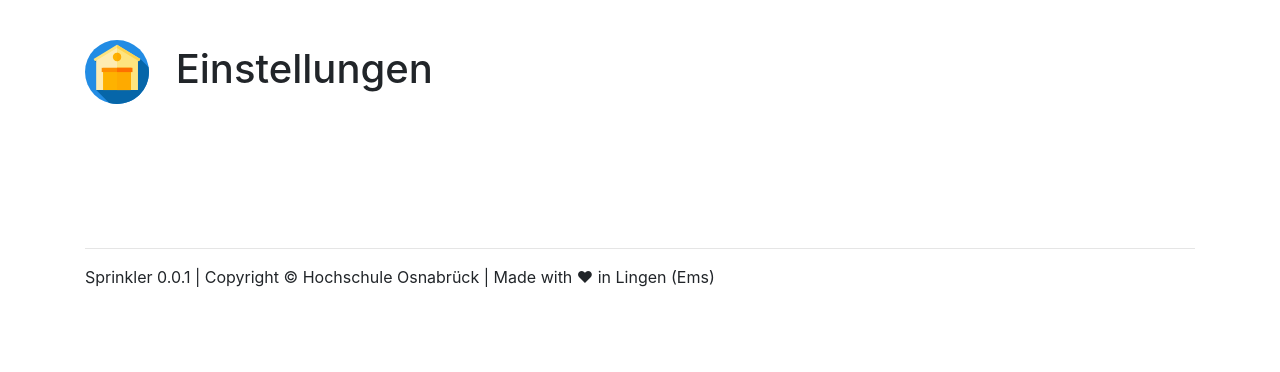
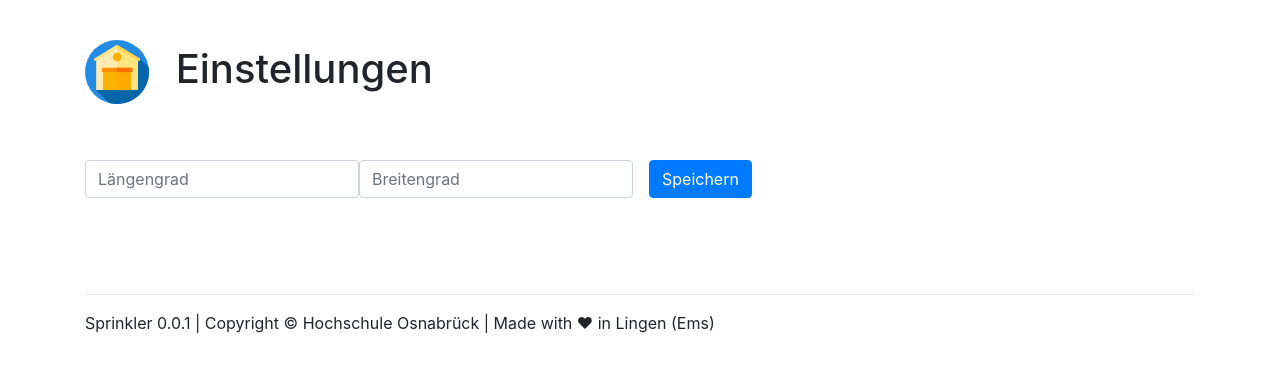
Before and after one commit to greiwede/Sprinkler_Celery, a Django app: page /settings/ in a window 1280 px wide. Shown: the part 56-428 px from the top of the page. Run offline with Django 3.2, Linux system fonts and the light colour scheme; some libraries are stand-ins or nearby versions.

Commit message:
settings

```diff
--- a/webapp/templates/settings.html
+++ b/webapp/templates/settings.html
@@ -8,6 +8,24 @@
 
 <br><br>
 
+<form class="form-inline" method="POST" action="{% url 'settings' %}">
+
+	{% csrf_token %}
+
+  <div class="form-group mb-2">
+    <input value="{{ filter_longitude }}" name="longitude" type="text" class="form-control" placeholder="Längengrad">
+  </div>
+
+  <div class="form-group mb-2">
+    <input value="{{ filter_latitude }}" name="latitude" type="text" class="form-control" placeholder="Breitengrad">
+  </div>
+
+  <div class="form-group mx-sm-3 mb-2">
+    <button type="submit" class="btn btn-primary">Speichern</button>
+  </div>
+
+</form>
+
 
 
 
--- a/webapp/views.py
+++ b/webapp/views.py
@@ -43,6 +43,7 @@ def devices(request):
     if args['filter_device'] == '':
         q = Sprinkler.objects
         args['edit_key'] = 0
+        args['filter_device'] = 'Sprinkler'
 
     if(args['filter_name']!=''):
         q = q.filter(name__contains=args['filter_name'])
@@ -108,8 +109,17 @@ def weather(request):
     return HttpResponse(template.render())
 
 def settings(request):
-    template = loader.get_template("settings.html")
-    return HttpResponse(template.render())
+
+    args = {}
+
+    # GET variables
+    args['filter_longitude'] = request.POST.get('longitude', '')
+    args['filter_latitude'] = request.POST.get('latitude', '')
+
+    # Argumente irgendwo hin speichern
+
+
+    return TemplateResponse(request, "settings.html", args)
 
 def help(request):
     template = loader.get_template("help.html")
```
Also changed, not shown: webapp/templates/devices.html (+14 -2 lines), db.sqlite3.
